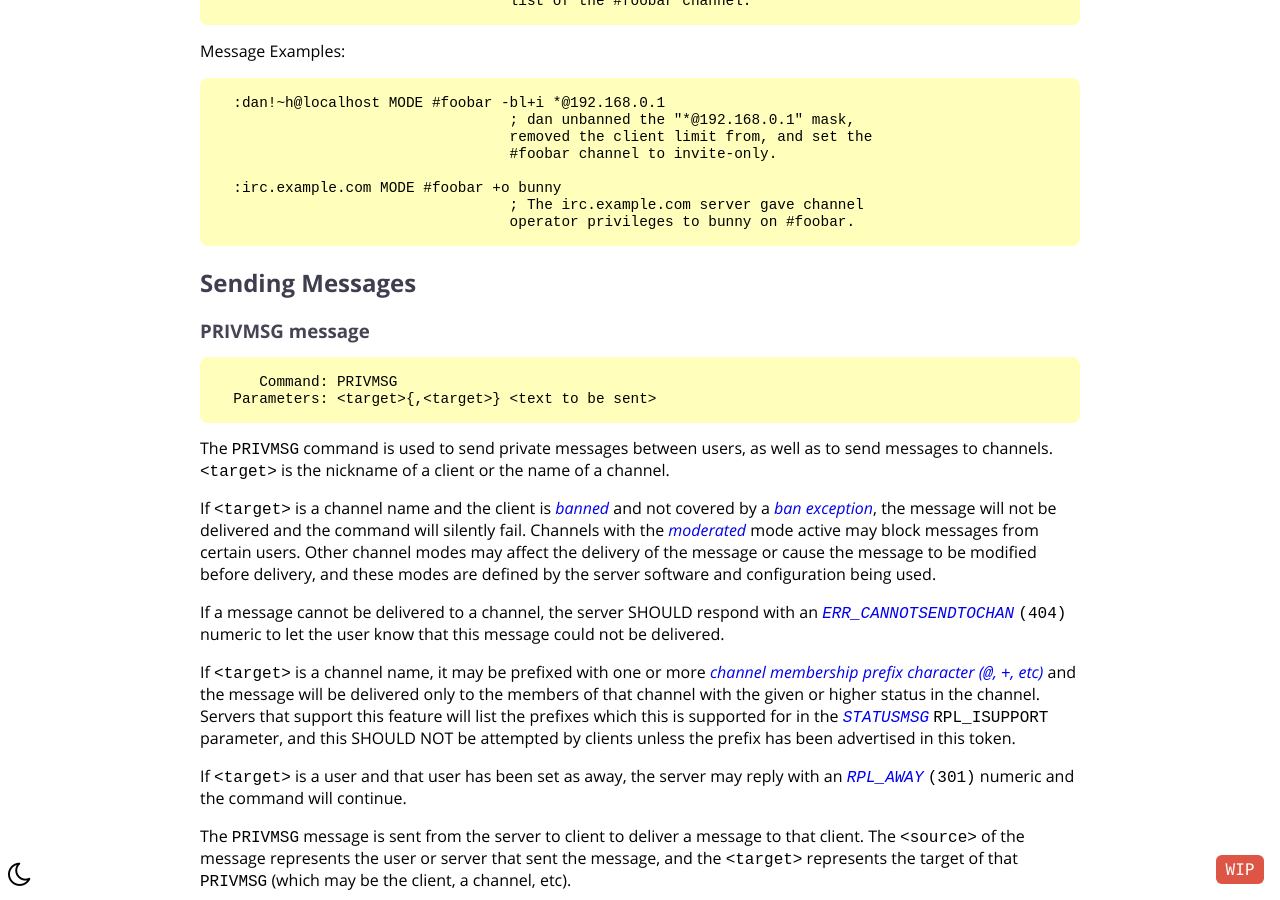
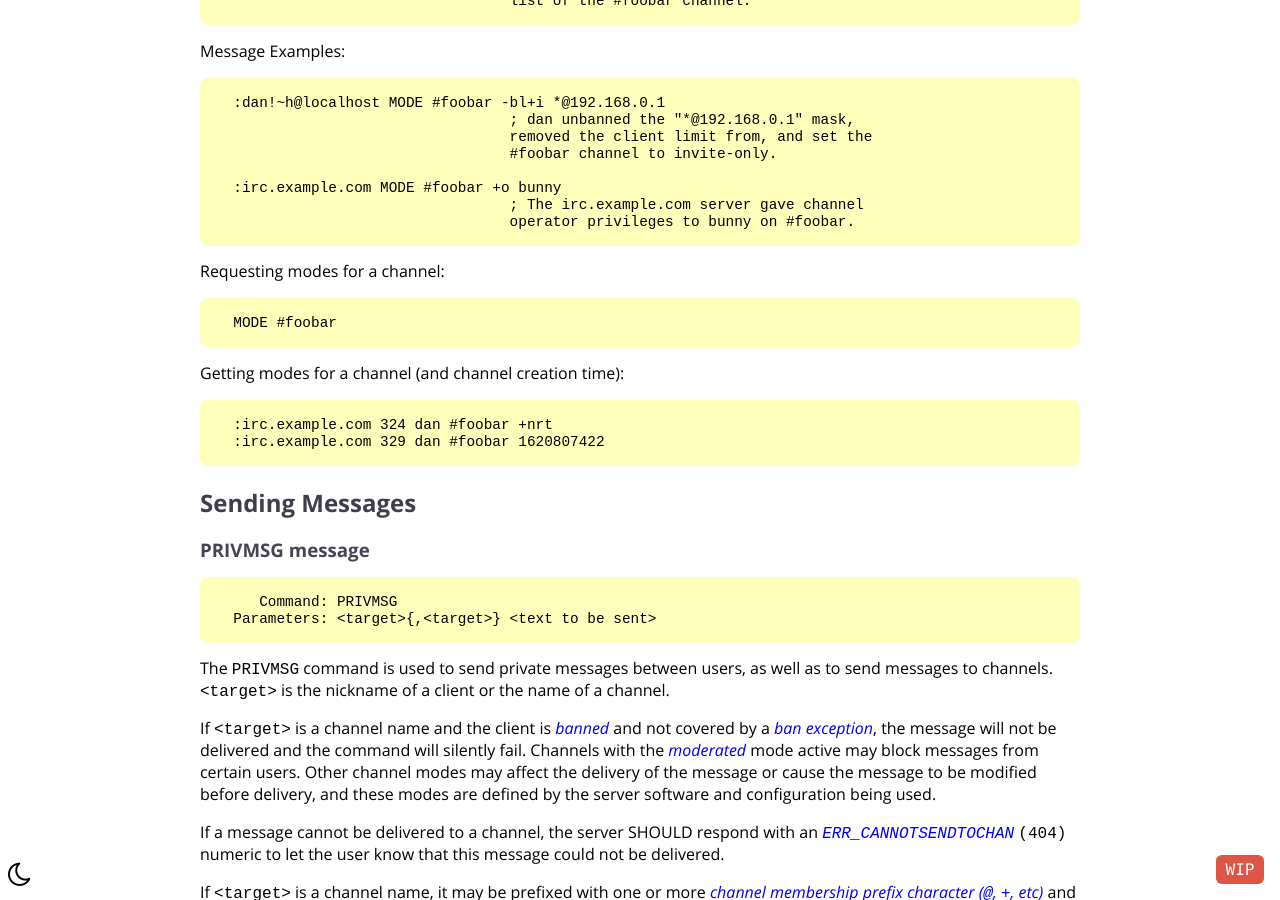
Before and after one commit to ircdocs/modern-irc, a Jekyll site: the page built from index.md, in a window 1280 px wide and 900 px high, scrolled down 44254 px. Built offline with Jekyll 4.4.1, drawn with Linux system fonts in a browser that asks for light colours; the table of contents is made by our own code.

Commit message:
Add example of MODE with no modestring

```diff
--- a/_includes/messages/server_queries.md
+++ b/_includes/messages/server_queries.md
@@ -348,3 +348,12 @@ Message Examples:
       :irc.example.com MODE #foobar +o bunny
                                       ; The irc.example.com server gave channel
                                       operator privileges to bunny on #foobar.
+
+Requesting modes for a channel:
+
+      MODE #foobar
+
+Getting modes for a channel (and channel creation time):
+
+      :irc.example.com 324 dan #foobar +nrt
+      :irc.example.com 329 dan #foobar 1620807422
```
